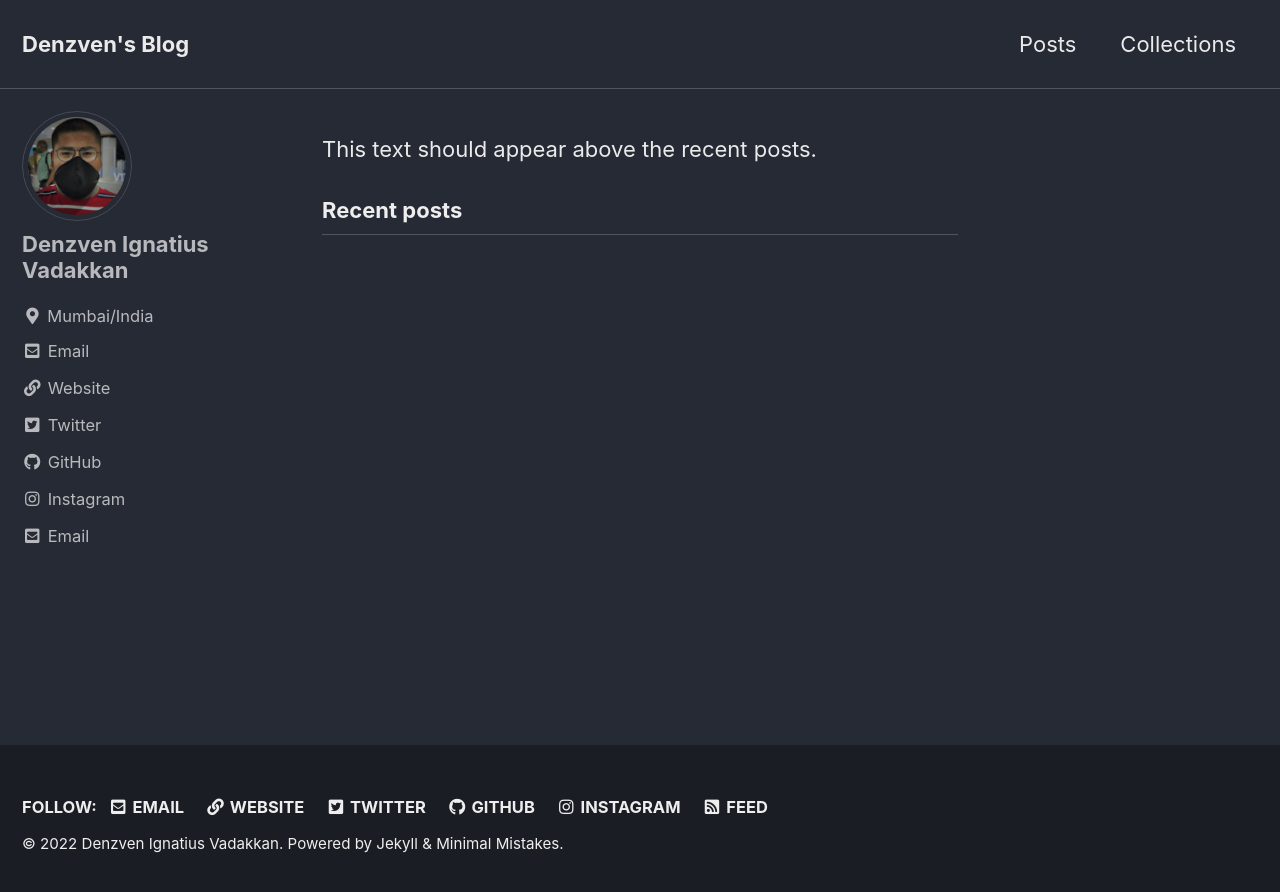
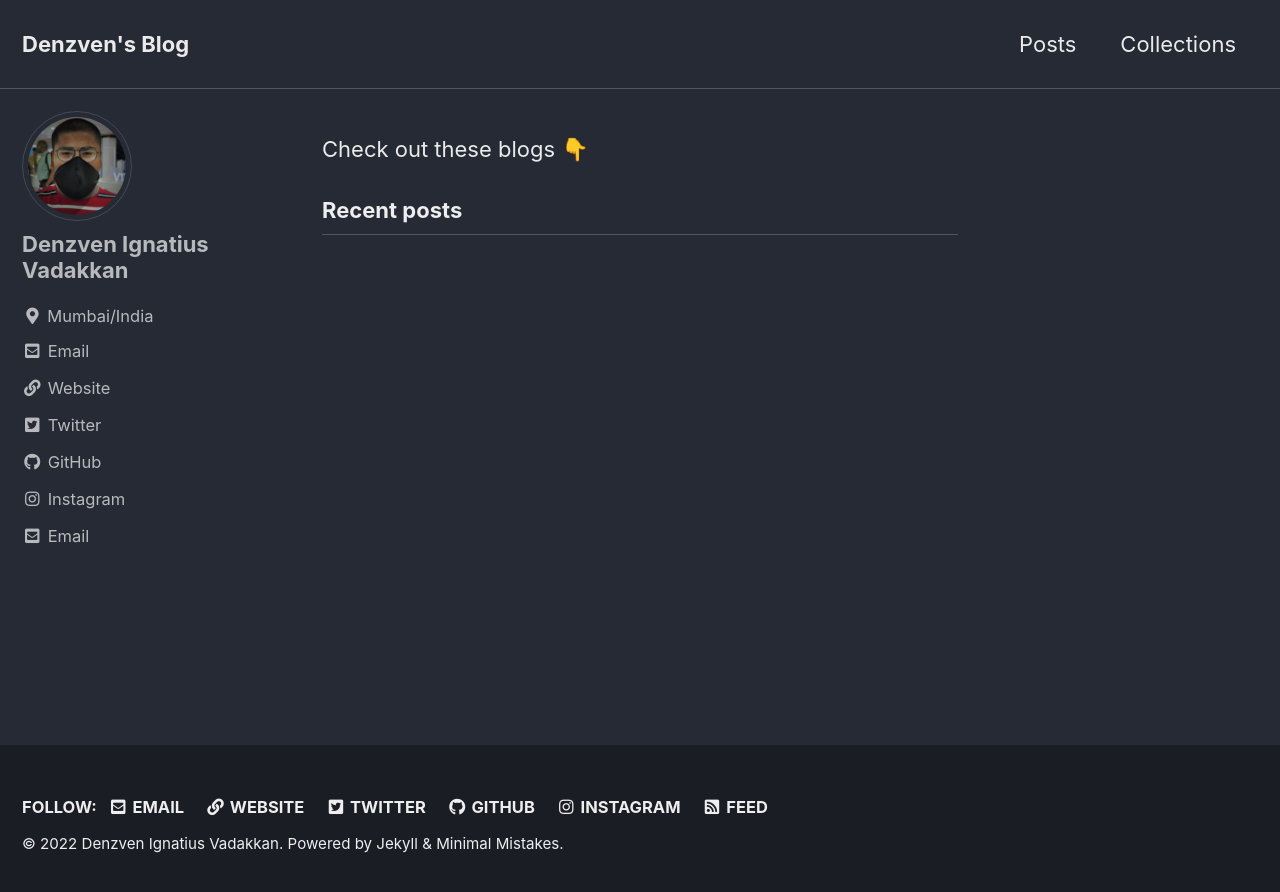
Before and after one commit to denzven/blog, a Jekyll site: the page built from index.html, in a window 1280 px wide. Shown: the top 892 px of the page. Built offline with Jekyll 4.4.1, drawn with Linux system fonts in a browser that asks for light colours; cached includes are drawn as plain includes; the list of posts is cut into pages by our own code.

Commit message:
Update index.html

```diff
--- a/index.html
+++ b/index.html
@@ -3,4 +3,4 @@ layout: home
 author_profile: true
 ---
 
-<p>This text should appear above the recent posts.</p>
+<p>Check out these blogs 👇</p>
```
